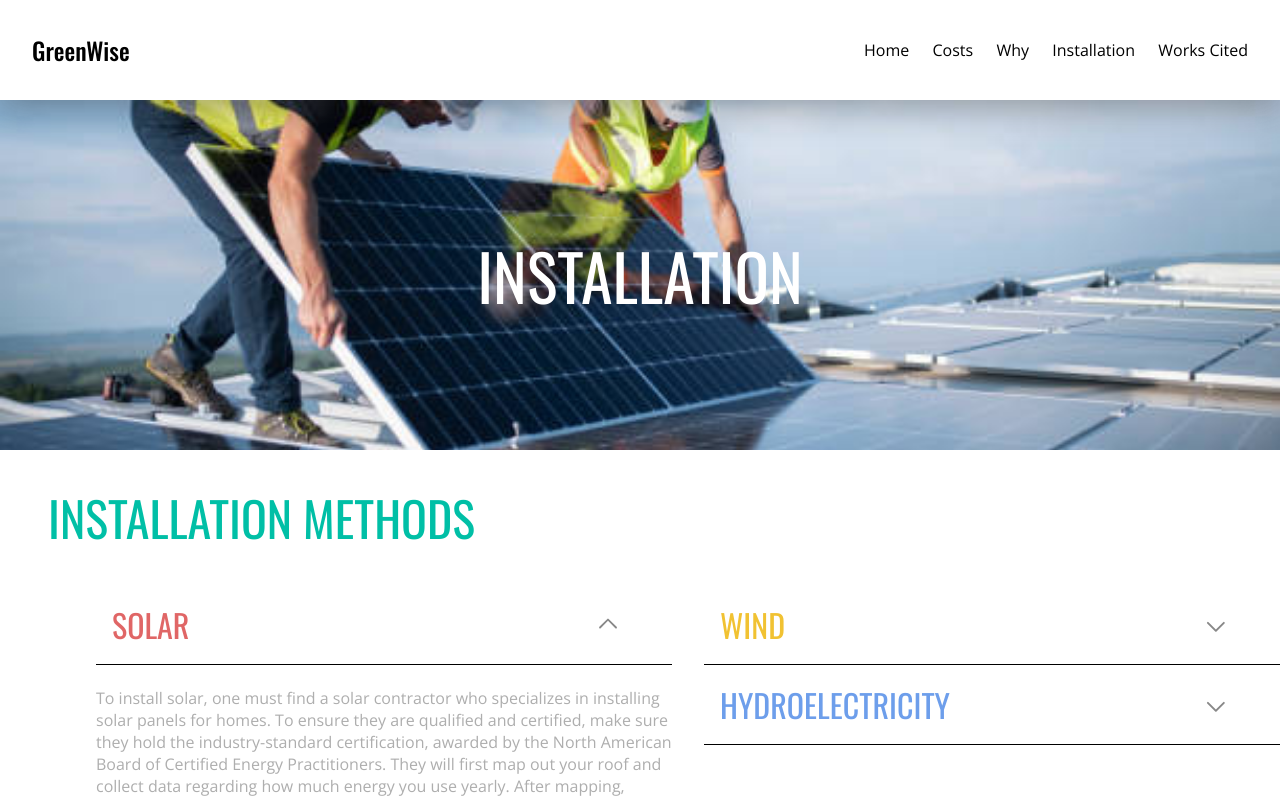
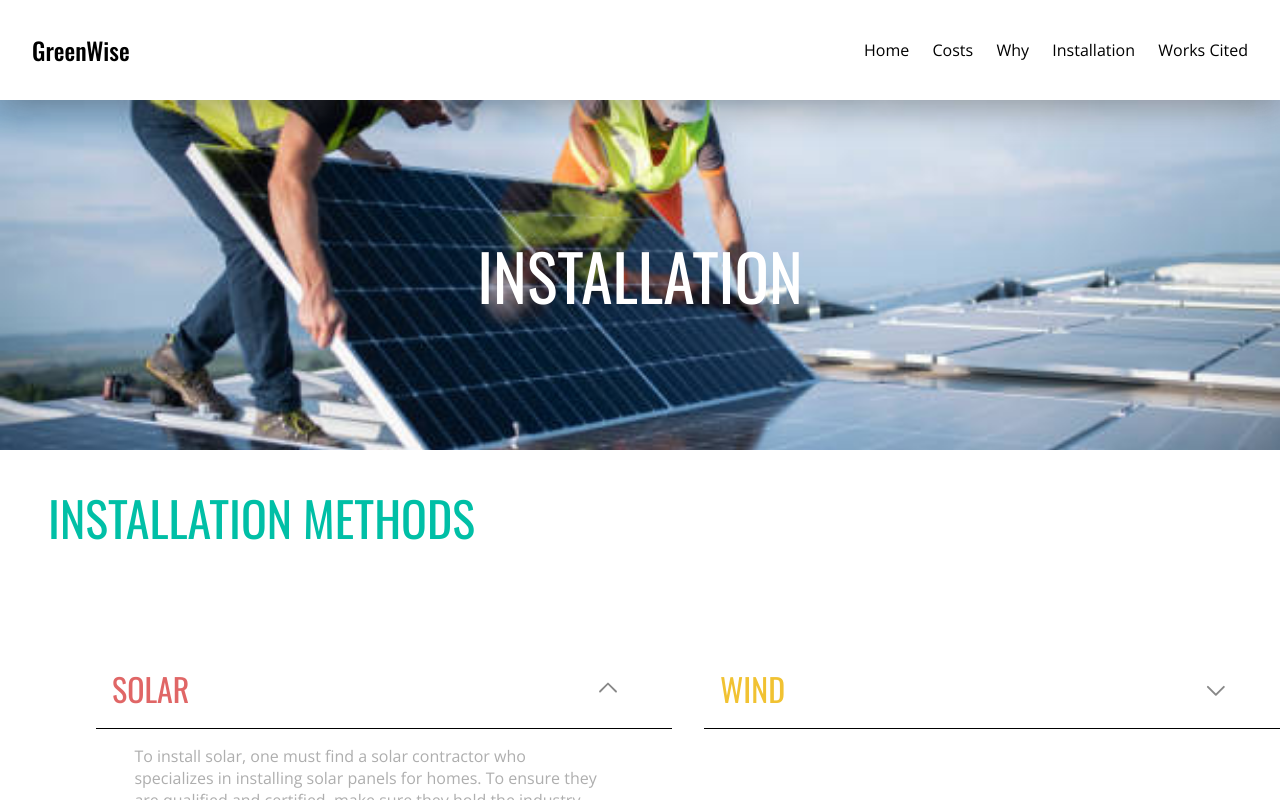
Before and after one commit to Srikark-17/greenwise, a React app: page /installation in a window 1280 px wide. Both pictures are taken after a click on the element "SOLAR". Shown: the top 800 px of the page. Built offline with nearby package versions, Linux system fonts and the light colour scheme.

Commit message:
adjusted width and margin of green tech descriptions

```diff
--- a/src/Installation/Installation.css
+++ b/src/Installation/Installation.css
@@ -37,6 +37,26 @@
   text-transform: uppercase;
 }
 
+.differentTypesOfEnergyContainer {
+  flex-direction: row;
+  display: flex;
+}
+
+.differentTypesOfEnergyDropdown {
+  width: 40vw;
+  margin-top: 4rem;
+}
+
+.differentTypesOfEnergyDropdownDescription {
+  color: #aeaeae;
+  font-family: "Open Sans", "sans-serif";
+  font-size: 1rem;
+  padding-right: 5vw;
+  margin-left: 2vw;
+  display: inline-block;
+  margin-top: 2vh;
+}
+
 @media only screen and (max-width: 767px) {
   .differentTypesOfEnergyContainer {
     flex-direction: column !important;
--- a/src/Installation/Installation.js
+++ b/src/Installation/Installation.js
@@ -17,21 +17,17 @@ const Installation = () => {
       </div>
       <div className="installationMethodsContainer">
         <span className="installationMethodsTitle">Installation Methods</span>
-        <div
-          style={{ flexDirection: "row" }}
-          className="differentTypesOfEnergyContainer"
-        >
+        <div className="differentTypesOfEnergyContainer">
           <div
             className={{
               display: "flex",
               alignItems: "center",
               justifyContent: "center",
-              gap: "1rem",
+              border: "1px solid black",
             }}
           >
             <div
               onClick={() => setSolarDropdown(!solarDropdown)}
-              style={{ width: "40vw" }}
               className="differentTypesOfEnergyDropdown"
             >
               <span
@@ -67,11 +63,7 @@ const Installation = () => {
               )}
             </div>
             {solarDropdown ? (
-              <span
-                style={{ width: "40vw" }}
-                className="differentTypesOfEnergyDropdownDescription"
-              >
-                <br></br>
+              <span className="differentTypesOfEnergyDropdownDescription">
                 To install solar, one must find a solar contractor who
                 specializes in installing solar panels for homes. To ensure they
                 are qualified and certified, make sure they hold the
@@ -85,7 +77,6 @@ const Installation = () => {
               <></>
             )}
             <div
-              style={{ width: "40vw" }}
               onClick={() => setGeoDropdown(!geoDropdown)}
               className="differentTypesOfEnergyDropdown"
             >
@@ -122,11 +113,7 @@ const Installation = () => {
               )}
             </div>
             {geoDropdown ? (
-              <span
-                className="differentTypesOfEnergyDropdownDescription"
-                style={{ width: "40vw" }}
-              >
-                <br></br>
+              <span className="differentTypesOfEnergyDropdownDescription">
                 Installing geothermal pumps is tricky business, especially when
                 trying to find out if geothermal is a viable option in your
                 area. For geothermal technologies to operate, Factors such as
@@ -152,7 +139,6 @@ const Installation = () => {
           >
             <div
               onClick={() => setWindDropdown(!windDropdown)}
-              style={{ width: "40vw" }}
               className="differentTypesOfEnergyDropdown"
             >
               <span
@@ -188,11 +174,7 @@ const Installation = () => {
               )}
             </div>
             {windDropdown ? (
-              <span
-                className="differentTypesOfEnergyDropdownDescription"
-                style={{ width: "40vw" }}
-              >
-                <br></br>
+              <span className="differentTypesOfEnergyDropdownDescription">
                 Wind power goes hand in hand with agriculture, due to the
                 expansive space required to install it. When installing, a
                 farmer has 2 choices, either doing an installation themselves,
@@ -214,7 +196,6 @@ const Installation = () => {
             <div
               onClick={() => setHydroDropdown(!hydroDropdown)}
               className="differentTypesOfEnergyDropdown"
-              style={{ width: "40vw" }}
             >
               <span
                 style={{ color: "#6d9eeb" }}
@@ -249,11 +230,7 @@ const Installation = () => {
               )}
             </div>
             {hydroDropdown ? (
-              <span
-                className="differentTypesOfEnergyDropdownDescription"
-                style={{ width: "40vw" }}
-              >
-                <br></br>
+              <span className="differentTypesOfEnergyDropdownDescription">
                 To build a micro-hydropower system, you need access to flowing
                 water on your property. A sufficient quantity of falling water
                 must be available, which usually, but not always, means that
--- a/src/WhyGreen/WhyGreen.css
+++ b/src/WhyGreen/WhyGreen.css
@@ -103,7 +103,7 @@
   margin-top: 2rem;
   gap: 2rem;
   padding: 0 3rem;
-  margin-bottom: 2rem;
+  margin-bottom: 4rem;
 }
 
 .differentTypesOfEnergyTitle {
@@ -134,6 +134,8 @@
   color: #aeaeae;
   font-family: "Open Sans", "sans-serif";
   font-size: 1rem;
+  padding-right: 5vw;
+  padding-left: 1vw;
 }
 
 .svg {
```
